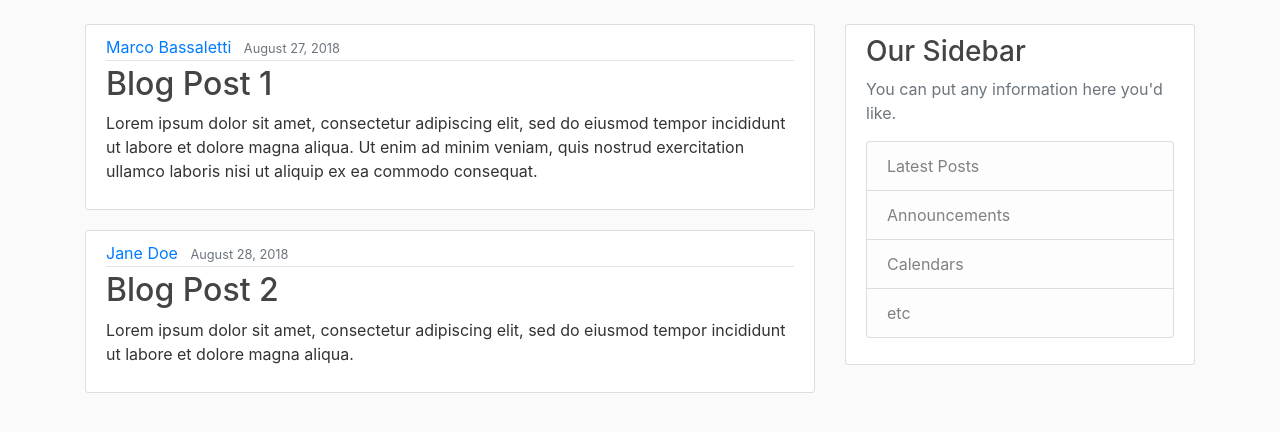
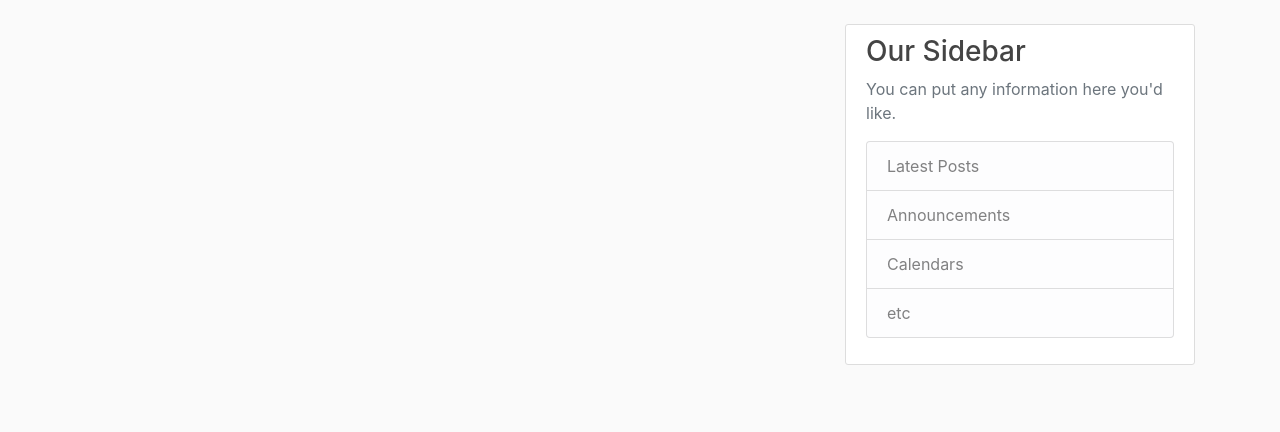
Before and after one commit to mbassale/django-simple-cms, a Django app: page / in a window 1280 px wide. Shown: the part 56-488 px from the top of the page. Run offline with Django 3.2, Linux system fonts and the light colour scheme; data that the repository does not hold is empty; some libraries are stand-ins or nearby versions.

Commit message:
Show posts from database.
Signed-off-by: Marco Bassaletti <bassaletti@gmail.com>

```diff
--- a/blog/templates/blog/home.html
+++ b/blog/templates/blog/home.html
@@ -5,7 +5,7 @@
             <div class="media-body">
                 <div class="article-metadata">
                     <a class="mr-2" href="#">{{ post.author }}</a>
-                    <small class="text-muted">{{ post.date_posted }}</small>
+                    <small class="text-muted">{{ post.date_posted | date:'F j, Y' }}</small>
                 </div>
                 <h2><a class="article-title" href="#">{{ post.title }}</a></h2>
                 <p class="article-content">{{ post.content }}</p>
--- a/blog/views.py
+++ b/blog/views.py
@@ -1,29 +1,10 @@
 from django.shortcuts import render
-from django.http import HttpResponse
-
-
-posts = [
-    {
-        'author': 'Marco Bassaletti',
-        'title': 'Blog Post 1',
-        'content': 'Lorem ipsum dolor sit amet, consectetur adipiscing elit, sed do eiusmod tempor incididunt ut '
-                   'labore et dolore magna aliqua. Ut enim ad minim veniam, quis nostrud exercitation ullamco laboris '
-                   'nisi ut aliquip ex ea commodo consequat.',
-        'date_posted': 'August 27, 2018'
-    },
-    {
-        'author': 'Jane Doe',
-        'title': 'Blog Post 2',
-        'content': 'Lorem ipsum dolor sit amet, consectetur adipiscing elit, sed do eiusmod tempor incididunt ut '
-                   'labore et dolore magna aliqua.',
-        'date_posted': 'August 28, 2018'
-    }
-]
+from .models import Post
 
 
 def home(request):
     context = {
-        'posts': posts
+        'posts': Post.objects.all()
     }
     return render(request, 'blog/home.html', context)
 
```
